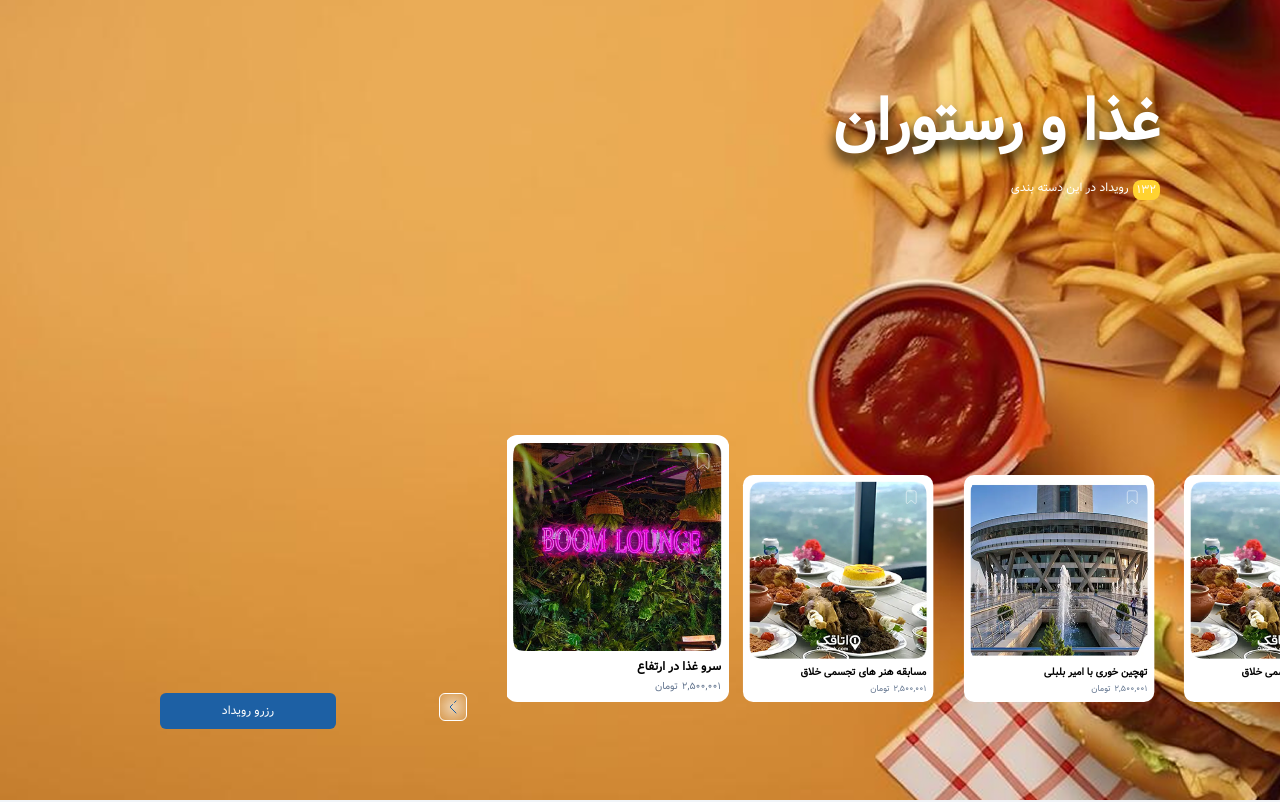
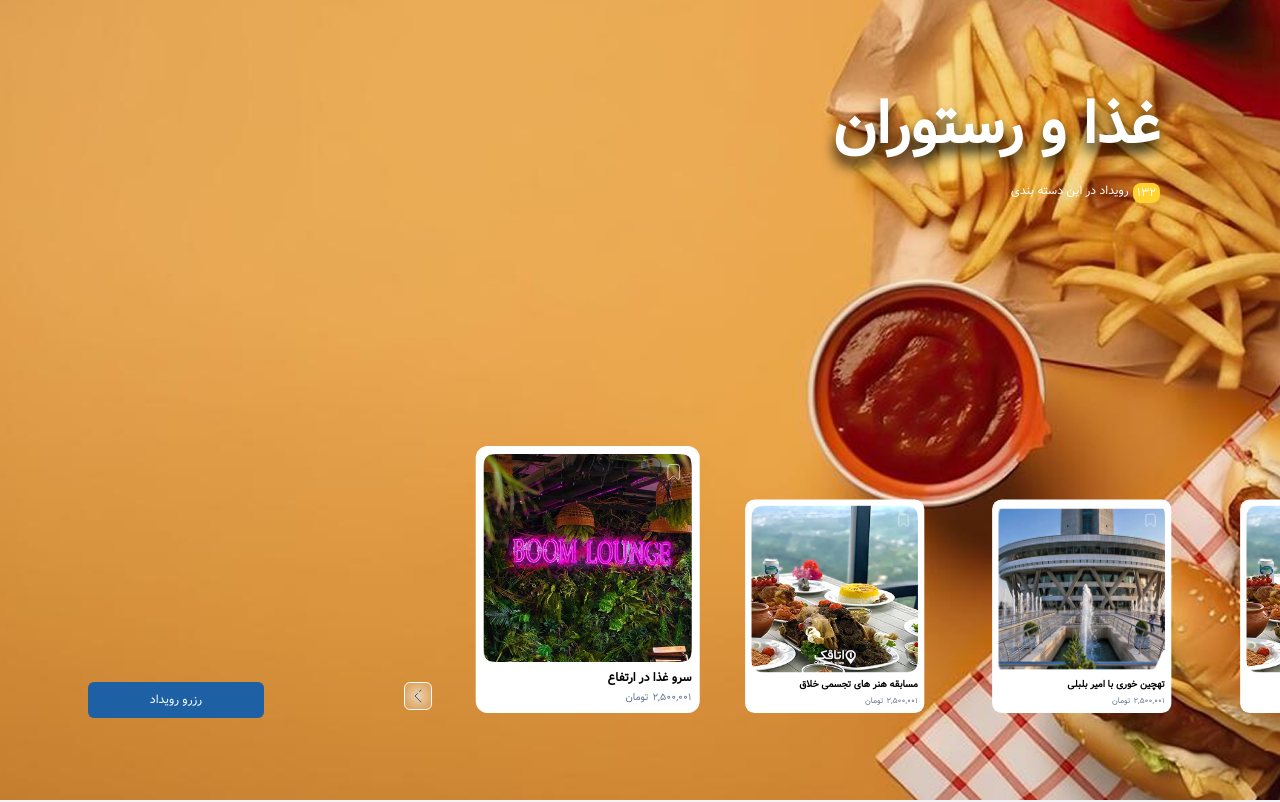
Before and after one commit to MohammadSoleimanikia/assignment, a React (Vite) app: page / in a window 1280 px wide. Shown: the top 802 px of the page. Built offline with nearby package versions, Linux system fonts and the light colour scheme.

Commit message:
change size of the slider cards

```diff
--- a/src/components/hero/HeroSliderDesktop.tsx
+++ b/src/components/hero/HeroSliderDesktop.tsx
@@ -21,7 +21,7 @@ export default function HeroSliderDesktop() {
     };
 
     return (
-        <div className="hidden md:flex w-full mt-10 items-stretch pl-30">
+        <div className="hidden md:flex w-full mt-10 items-stretch pl-14 ">
             {/* Slider */}
             <div className="w-2/3">
                 <Swiper
@@ -33,8 +33,9 @@ export default function HeroSliderDesktop() {
                             slidesPerView:2.5
                         },
                         950:{
-                            slidesPerView:3.5
+                            slidesPerView:3.3
                         }
+
                     }}
                     slidesPerGroup={1}
                     spaceBetween={0}
@@ -66,7 +67,7 @@ export default function HeroSliderDesktop() {
                                     ${
                                         index === activeIndex
                                             ? "scale-100 opacity-100 z-20"
-                                            : "scale-85 z-10"
+                                            : "scale-80 z-10"
                                     }
                                 `}
                             >
@@ -75,7 +76,7 @@ export default function HeroSliderDesktop() {
                                     title={food.title}
                                     price={food.price}
                                     className="hover:-translate-y-5
-                                    md:w-44 xl:w-56 2xl:w-64"
+                                    md:w-40 xl:w-56 2xl:w-72"
                                 />
                             </div>
                         </SwiperSlide>
@@ -84,7 +85,7 @@ export default function HeroSliderDesktop() {
             </div>
 
             {/* active card data */}
-            <div className="px-10 pt-10 pb-5 md:w-2/3 ">
+            <div className="px-8 pt-10 pb-5 md:w-2/3 ">
                 <div key={activeIndex} className="animate-cta-slide-up">
                     <div className="flex items-center gap-2">
                         <img
```
